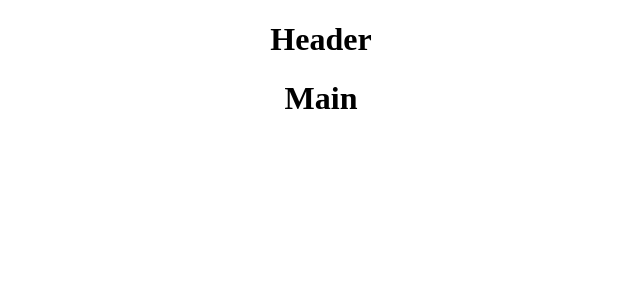
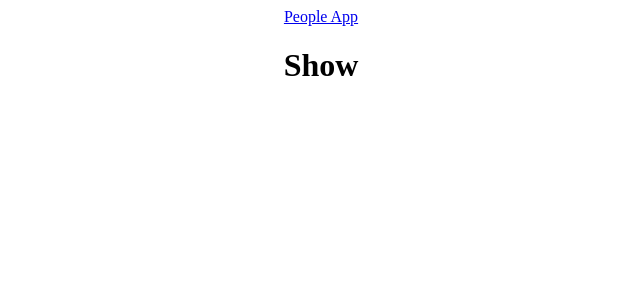
Before and after one commit to Jab7red/Peoples-API-Frontend, a React (Create React App) app: page /people/1 in a window 1280 px wide. Shown: the top 300 px of the page, without its empty margins (319-959 px from the left). Built offline with nearby package versions, Linux system fonts and the light colour scheme.

Commit message:
update Header/Main component-add pages

```diff
--- a/src/components/Header.js
+++ b/src/components/Header.js
@@ -1,5 +1,13 @@
-const Header = () => {
-    return <h1>Header</h1>
+import { Link } from "react-router-dom";
+
+const Header = (props) => {
+    return (
+        <nav className="nav">
+            <Link to="/">
+                <div>People App</div>
+            </Link>
+        </nav>
+    );
 }
 
 export default Header;
--- a/src/components/Main.js
+++ b/src/components/Main.js
@@ -1,5 +1,18 @@
-const Main = () => {
-    return <h1>Main</h1>
+import { Route, Switch } from "react-router-dom";
+import Index from "../pages/Index";
+import Show from "../pages/Show";
+
+const Main = (props) => {
+    return (
+        <main>
+            <Switch>
+                <Route exact path="/">
+                    <Index />
+                </Route>
+                <Route path="/people/:id" render={(rp) => (<Show {...rp}/>)}/>
+            </Switch>
+        </main>
+    )
 }
 
 export default Main;
--- /dev/null
+++ b/src/pages/Index.js
@@ -0,0 +1,5 @@
+const Index = (props) => {
+    return <h1>Index</h1>
+}
+
+export default Index;
--- /dev/null
+++ b/src/pages/Show.js
@@ -0,0 +1,5 @@
+const Show = (props) => {
+    return <h1>Show</h1>
+}
+
+export default Show;
```
